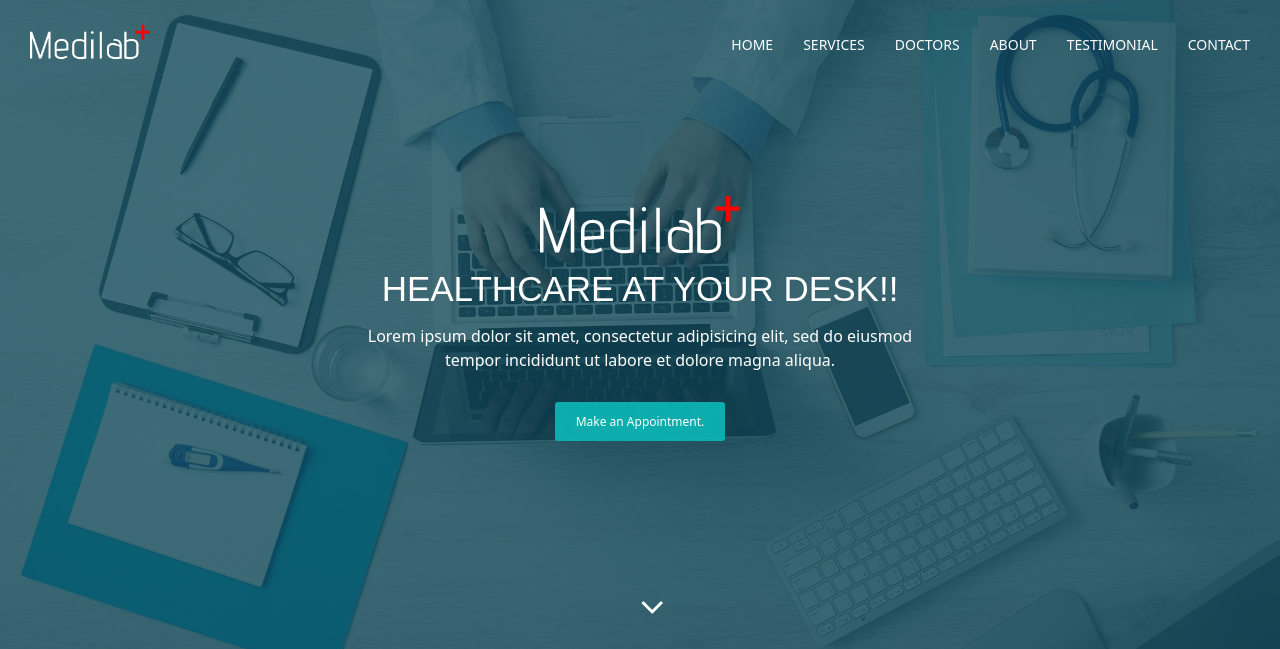
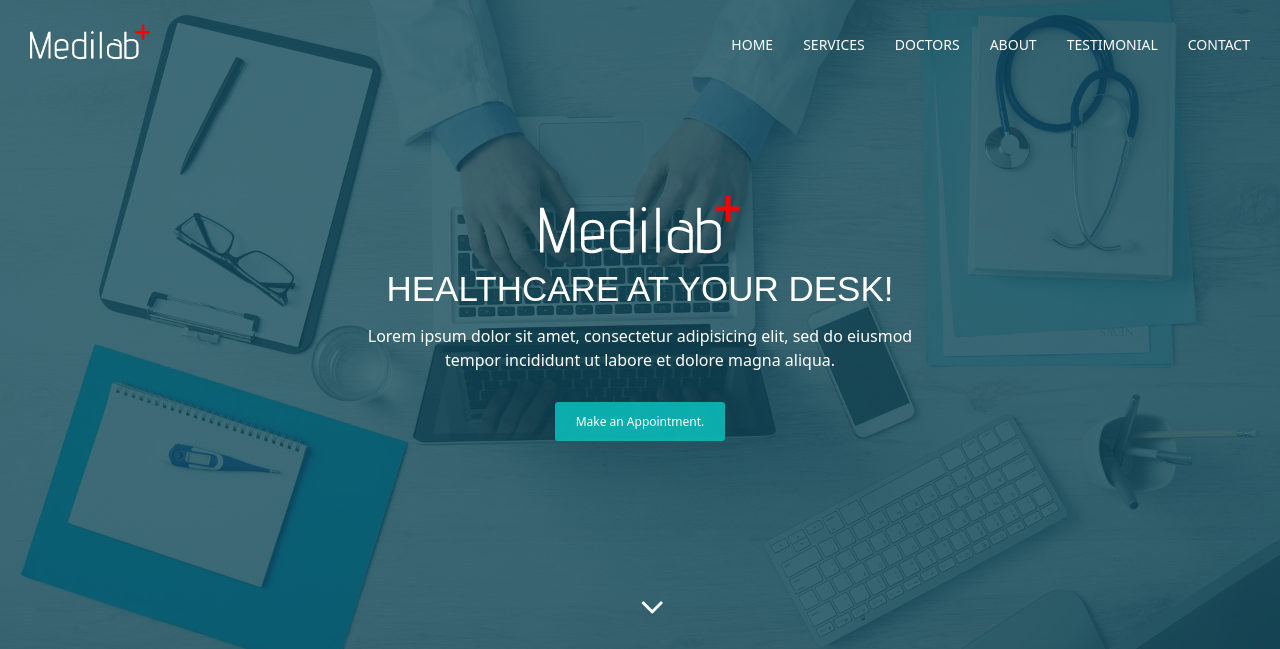
Before and after one commit to kennedyantonio030/Healthcare-Django, a Django app: page /contact/ in a window 1280 px wide. Shown: the top 649 px of the page. Run offline with Django 3.2, Linux system fonts and the light colour scheme; data comes from the database, SQL or seed files in the repository; parts of the project's set-up code (start-up, migrations or seed data) failed here and were passed over; some libraries are stand-ins or nearby versions; some web fonts are replaced.

```diff
--- a/hospital/urls.py
+++ b/hospital/urls.py
@@ -3,13 +3,7 @@ from . import views
 
 urlpatterns = [
     path('', views.hospitalView.as_view(), name='hospital'),
-    # path('service/', views.service, name='service'),
-    # path('schedule/', views.schedule, name='schedule'),
-
     path('doctor/', views.DoctorListView.as_view(), name='doctor_team'),
 
     path('contact/', views.ContactView.as_view(), name='contact'),
-
-    # path('about/', views.about, name='about'),
-    # path('testimonial/', views.testimonial, name='testimonial'),
 ]
--- a/templates/_base.html
+++ b/templates/_base.html
@@ -47,7 +47,7 @@
               <img src="{% static 'img/logo.png' %}" class="img-responsive">
             </div>
             <div class="banner-text text-center">
-              <h1 class="white">Healthcare at your desk!!</h1>
+              <h1 class="white">Healthcare at your desk!</h1>
               <p>Lorem ipsum dolor sit amet, consectetur adipisicing elit, sed do eiusmod <br>tempor incididunt ut labore et dolore magna aliqua.</p>
               <a href="{% url 'appointment' %}" class="btn btn-appoint">Make an Appointment.</a>
             </div>
```
